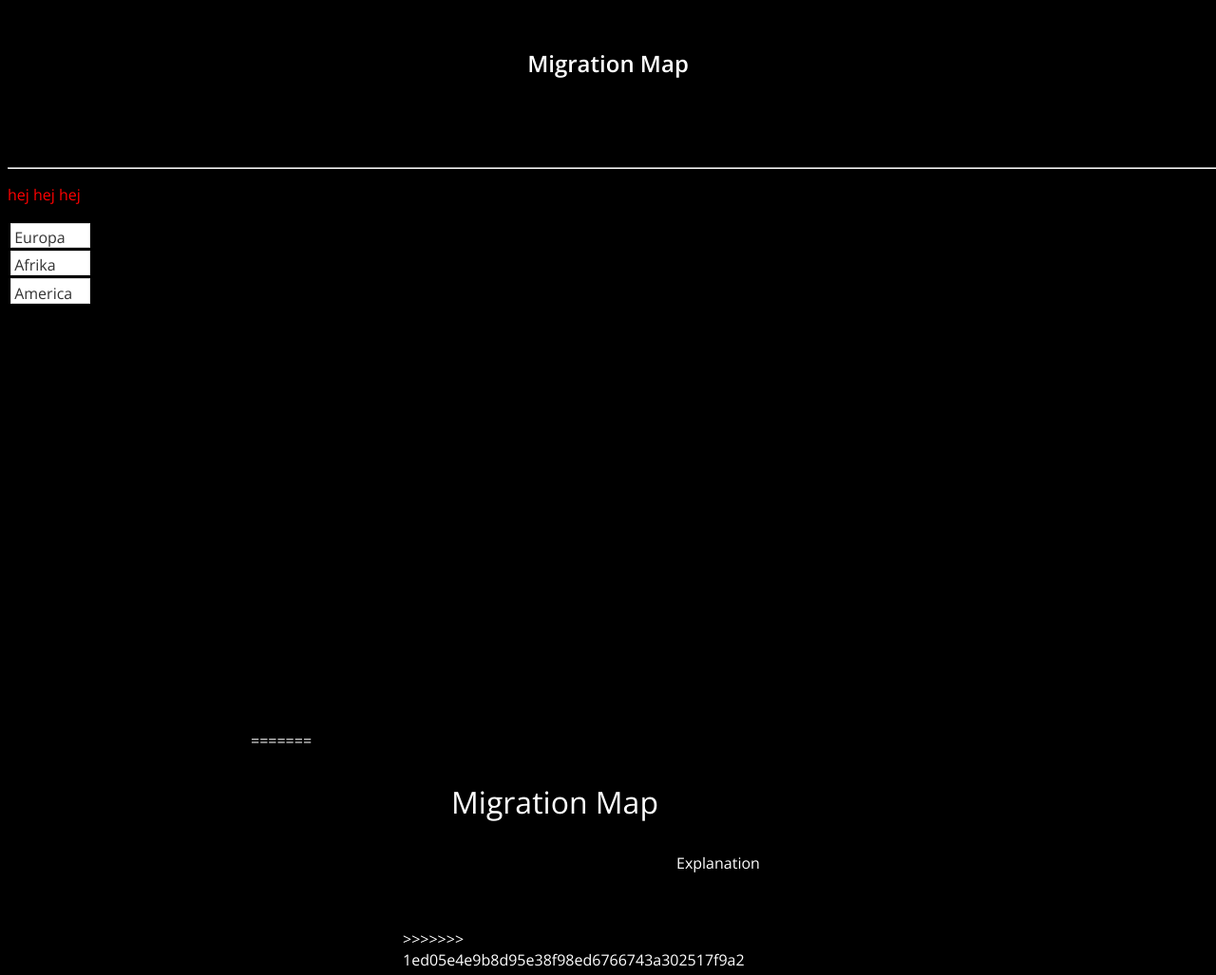
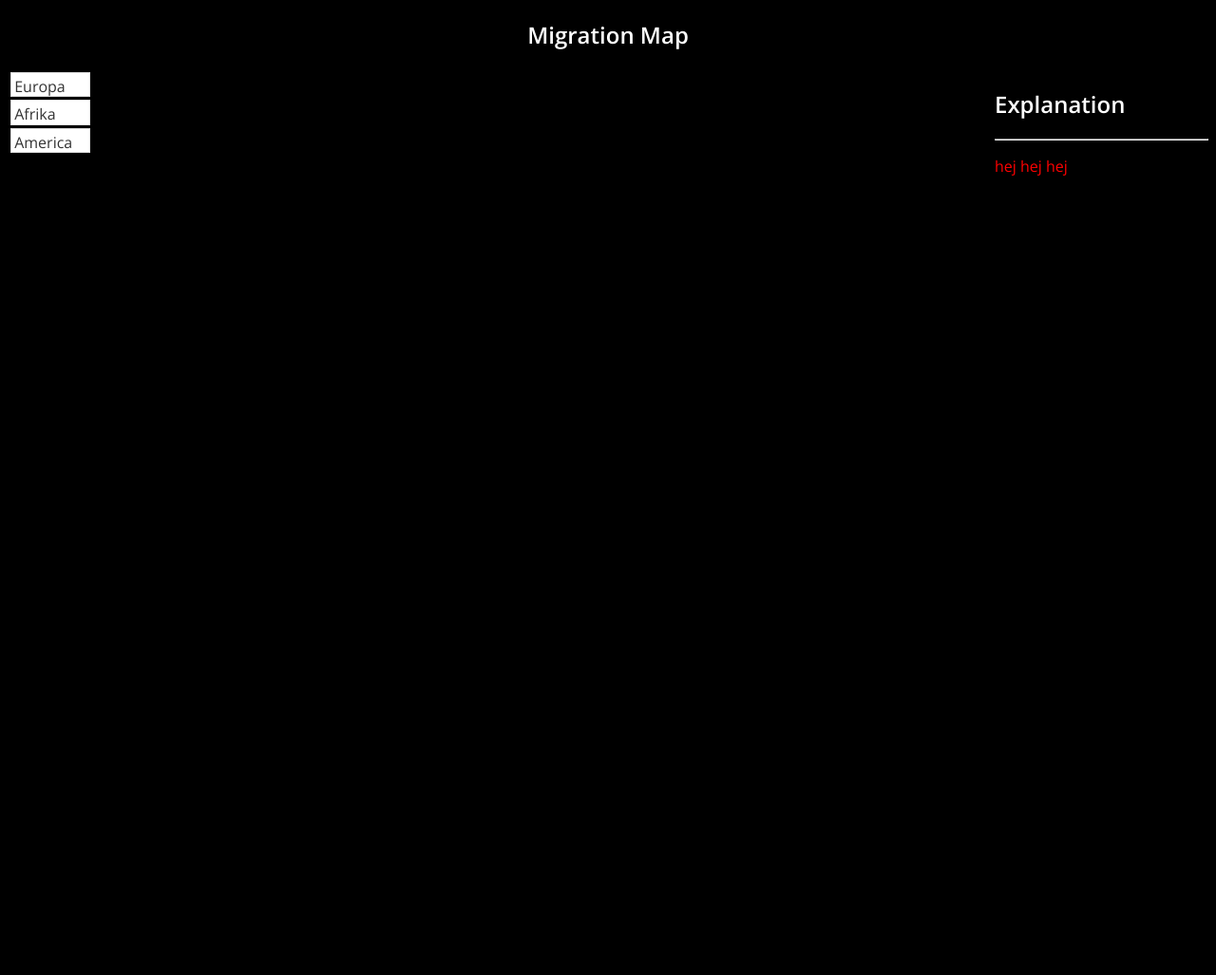
Before and after one commit to giacomogiudice/awesomeville, a plain HTML site: page index.html in a window 1280 px wide. Shown: the whole page at 95% size. After the commit the page ends 873 px from the top, so only its background shows below. Drawn offline with nearby package versions, Linux system fonts and the light colour scheme.

Commit message:
NyCaroline

```diff
--- a/css/styles.css
+++ b/css/styles.css
@@ -18,25 +18,13 @@ body {
 	color: black;
 }
 
-/*The canvas*/
+/*The canvas for the map.*/
 #container {
-	position: absolute;
 	margin: 0 auto;
-	height: 100%;
-	width: 100%;
+	height: 600px;
+	width: 800px;
 }
 
-/*The canvas for the map.*/
-#mapContainer{
-	position: relative;
-	top:0px;
-	height:80%;
-	width:70%;
-	float:left;
-
-}
-
-<<<<<<< HEAD
 #rightContainer{
 
 color:white;
@@ -48,24 +36,10 @@ float: right;
 }
 #leftButtons{
 
-
+margin-right: 10px;
 color:white;
 width:225px;
 float: left;
 
 
 }
-
-
-=======
-/*Rigt canvas: map explanation*/
-#rightContainer{
-	position: relative;
-	height: 100%;
-	width: 20%;
-	float: right;
-	font-size: 2em;
-	color: red;
-	font-family: Trebuchet MS;
-	}
->>>>>>> 1ed05e4e9b8d95e38f98ed6766743a302517f9a2
--- a/index.html
+++ b/index.html
@@ -5,7 +5,7 @@
 		Awesomeville0.2
 	</title>
 	<link rel="stylesheet" type="text/css" href="css/styles.css" />
-	<script src="http://code.jquery.com/jquery-1.11.2.min.js"></script>
+		<script src="http://code.jquery.com/jquery-1.11.2.min.js"></script>
 	<link rel="stylesheet" href="https://ajax.googleapis.com/ajax/libs/jqueryui/1.11.3/themes/smoothness/jquery-ui.css" />
 	<script src="https://ajax.googleapis.com/ajax/libs/jqueryui/1.11.3/jquery-ui.min.js"></script>
 	<link href='https://fonts.googleapis.com/css?family=Open+Sans:300,600' rel='stylesheet' type='text/css'>
@@ -18,7 +18,7 @@
   #selectable .ui-selecting { background: #FECA40; }
   #selectable .ui-selected { background: #F39814; color: black; }
   #selectable { list-style-type: none; margin: 0; padding: 0; width: 40%; }
-  #selectable li { margin: 3px; padding: 0.2em; font-size: 1em; height: 18px; }
+  #selectable li { margin: 3px; padding: 0.2em;  font-size: 1em; height: 18px; }
   </style>
   <script>
   $(function() {
@@ -27,9 +27,10 @@
   </script>
 
 
+
+
 </head>
 <body>
-<<<<<<< HEAD
 	<h2 style="color:white"> <center>Migration Map</center></h2>
 	<div id="container" style="height:100%; width:100%">
 		<div id="mapContainer" style="position:absolute; top:0px; left:10%; height:95%; width:70%" ></div>
@@ -52,13 +53,6 @@
 		</div>
 
 		<div id="TimeSliderContainer" style="color:white; position:absolute; bottom:5px; width:50%; left:20%;">
-=======
-	<p style="color:white; font-size:2em; text-align: center;">Migration Map</p>
-	<div id="container">
-		<div id="mapContainer" style="position:relative;" ></div>
-		<div id ="rightContainer" style="position:relative;">Explanation</div>
-		<div id="TimeSliderContainer" style="color:white; position:absolute; bottom:5px; width:50%; left:25%;">
->>>>>>> 1ed05e4e9b8d95e38f98ed6766743a302517f9a2
 		   <div id="slider"></div>
 		</div>
 	</div>
```
